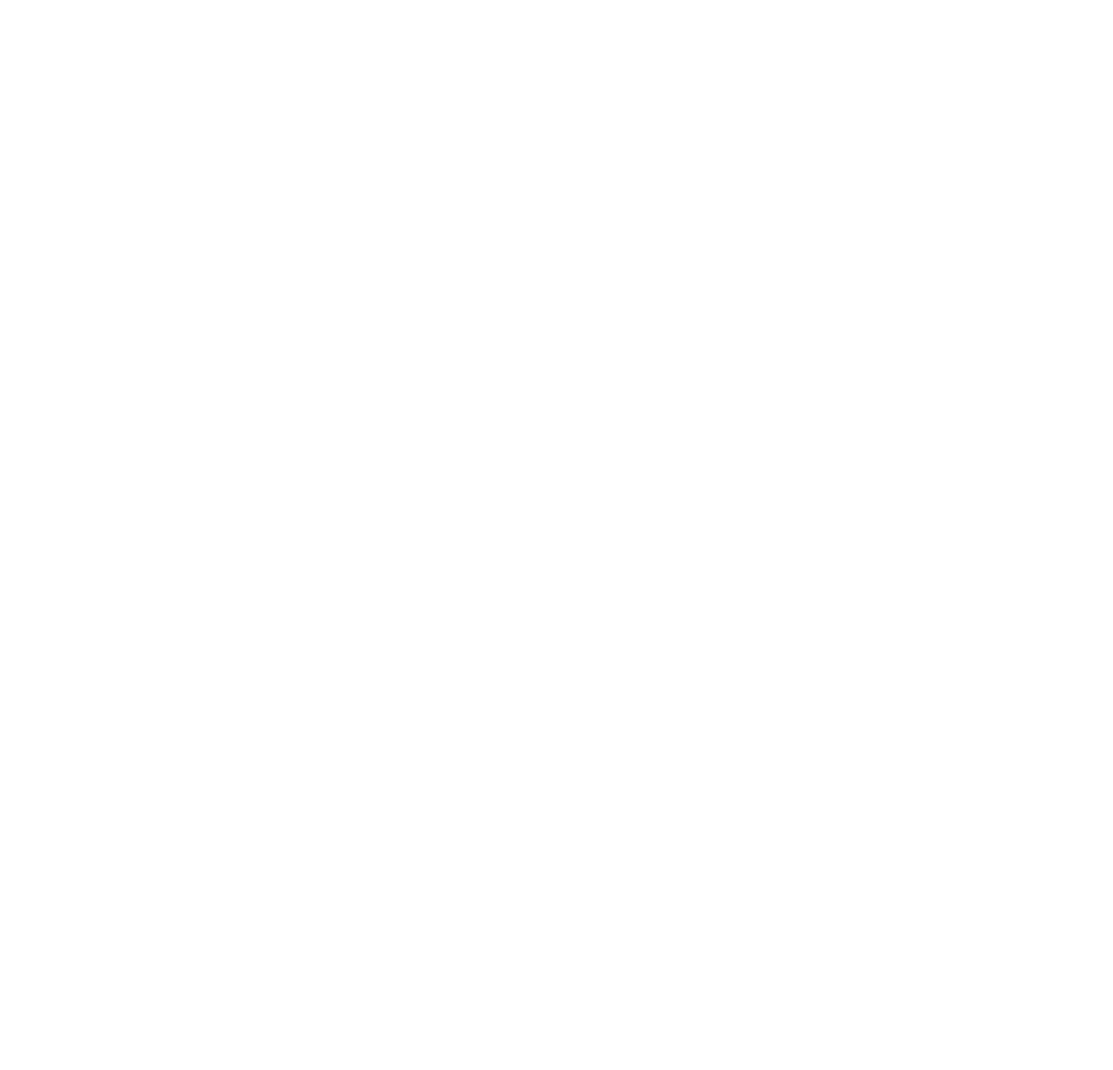
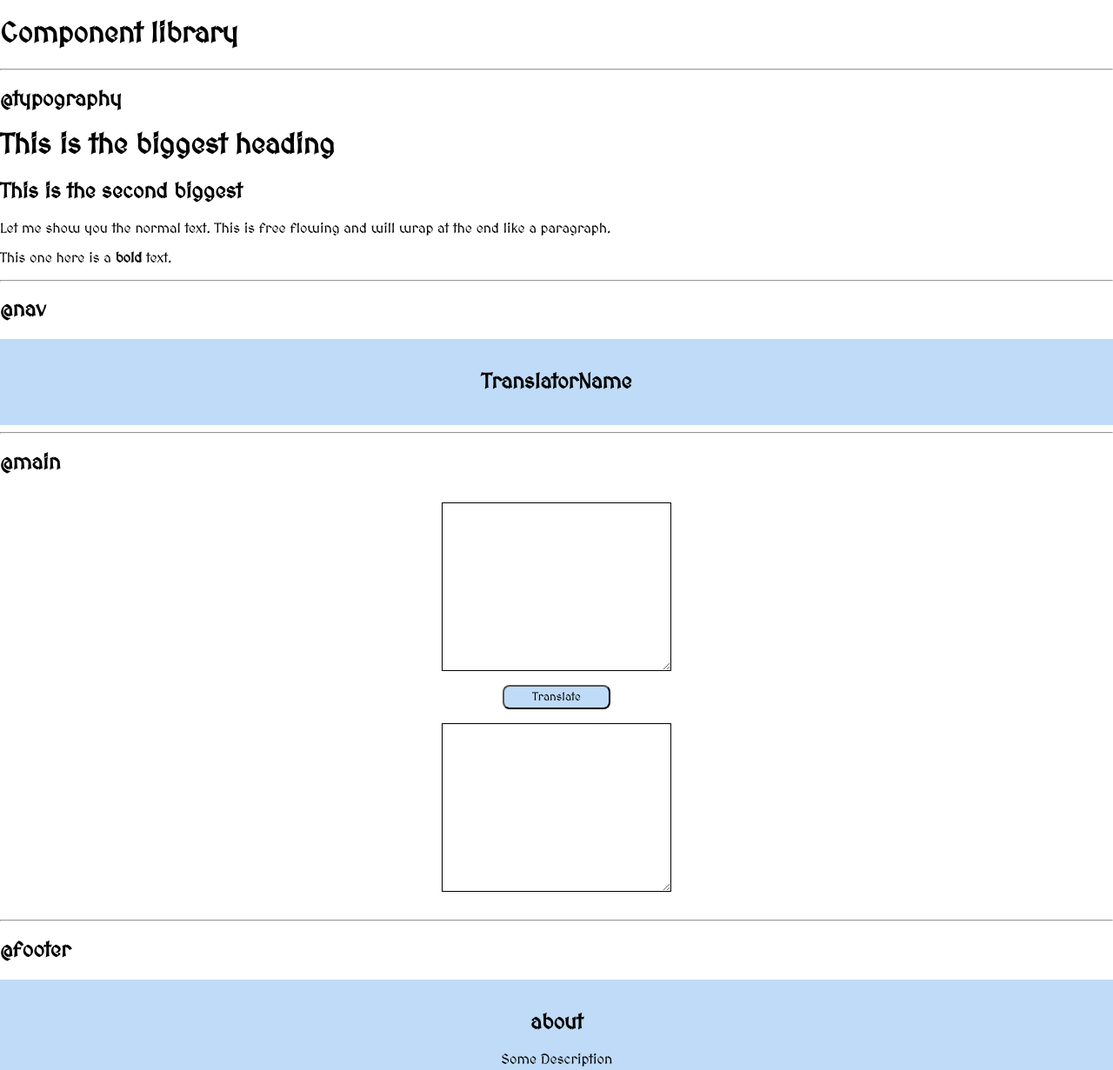
Before and after one commit to vinamra-jain/markSeven, a plain HTML site: page Component Library/component.html in a window 1280 px wide. Shown: the whole page at 87% size. Before the commit the page ends 800 px from the top, so only its background shows below. Drawn offline with Linux system fonts and the light colour scheme.

Commit message:
docs: added some files
intermediary commit to keep track of changes

```diff
--- a/Component Library/component.html
+++ b/Component Library/component.html
@@ -4,10 +4,46 @@
     <meta charset="UTF-8">
     <meta http-equiv="X-UA-Compatible" content="IE=edge">
     <meta name="viewport" content="width=device-width, initial-scale=1.0">
-    <title>Document</title>
+    <title>Component library</title>
     <link rel="stylesheet" href="../style.css">
+    <link rel="shortcut icon" href="../Images/favicon.ico">
+    <link rel="preconnect" href="https://fonts.gstatic.com">
+    <link href="https://fonts.googleapis.com/css2?family=MedievalSharp&display=swap" rel="stylesheet">
 </head>
 <body>
+    <h1>Component library</h1>
+    <hr>
 
+    <h2>@typography</h2>
+    <h1>This is the biggest heading</h1>
+    <h2>This is the second biggest</h2>
+    <p>Let me show you the normal text. This is free flowing and will wrap at the end like a paragraph.</p>
+    <p>This one here is a <strong>bold</strong> text.</p>
+    <hr>
+
+    <h2>@nav</h2>
+    <nav>
+        <div class="name-translator">
+            <h1>TranslatorName</h1>
+        </div>
+    </nav>
+    <hr>
+
+    <h2>@main</h2>
+    <main>
+        <textarea name="" id="input" cols="30" rows="10"></textarea>
+        <button>Translate</button>
+        <textarea name="" id="output" cols="30" rows="10"></textarea>
+    </main>
+    <hr>
+
+    <h2>@footer</h2>
+
+    <footer>
+        <div class="">
+            <h2>about</h2>
+            <p>Some Description</p>
+        </div>
+    </footer>
 </body>
 </html>
--- a/app.js
+++ b/app.js
@@ -0,0 +1 @@
+var btn= document.querySelector("#translate-btn");
--- a/style.css
+++ b/style.css
@@ -0,0 +1,56 @@
+@import url('https://fonts.googleapis.com/css2?family=MedievalSharp&display=swap');
+
+:root{
+    --primary-color: #BFDBF7;
+    --font-color: #000;
+}
+
+body{
+    font-family: 'MedievalSharp', cursive;
+    margin: 0;
+
+}
+
+nav, footer{
+    background-color: var(--primary-color);
+    padding: 1rem;
+    text-align: center;
+}
+
+
+
+main{
+    margin-top: 4vh;
+    margin-bottom: 4vh;
+}
+
+textarea{
+    padding: 1rem;
+    display: block;
+    margin: auto;
+    font-family: 'MedievalSharp', cursive;
+    max-width: 60%;
+    border-color: var(--font-color);
+    background-color: white;
+}
+
+button{
+    margin: auto;
+    display: block;
+    margin-top: 1rem;
+    margin-bottom: 1rem;
+    padding: 0.25rem 2rem;
+    border-radius: 0.5rem;
+    background-color: var(--primary-color);
+    font-family: 'MedievalSharp', cursive;
+}
+
+.data-footer{
+    text-align: center;
+    max-width: 70%;
+    margin: auto;
+}
+
+.data-footer h2{
+    margin: 0;
+}
```
Also changed, not shown: index.html (+23 -1 lines), Images/favicon.ico (added).
